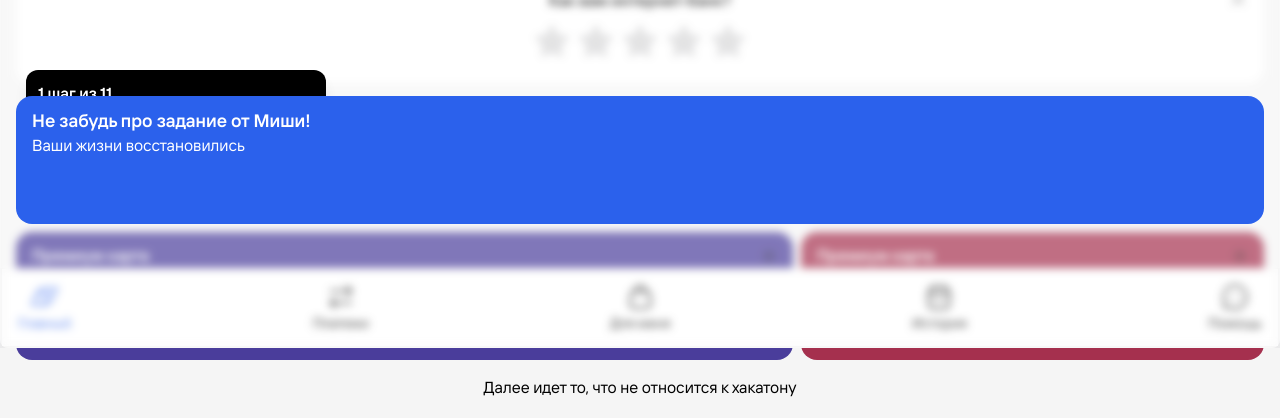
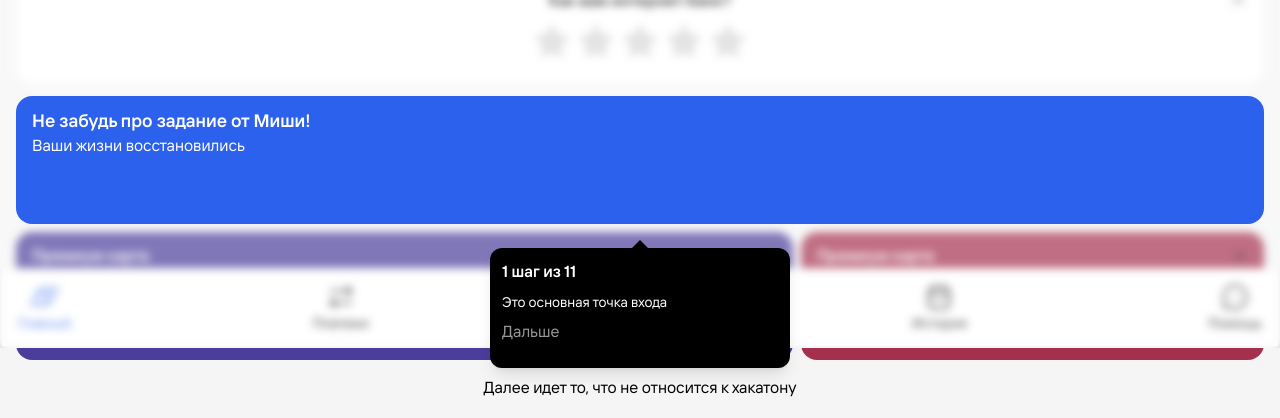
Before and after one commit to OCCASS/gazprom-frontend, a Next.js app: page / in a window 1280 px wide. Shown: the part 452-870 px from the top of the page. Built offline with nearby package versions, Linux system fonts and the light colour scheme.

Commit message:
fix: Tour tooltip fixed (position related to scroll)

```diff
--- a/app/notifications/page.tsx
+++ b/app/notifications/page.tsx
@@ -5,7 +5,7 @@ const Page = () => {
     return (
         <Layout withNavbar={false}>
             <header className="py-4 px-4 space-y-2">
-                <BackButton />
+                <BackButton id="notifications_back" />
                 <h1 className="font-medium text-3xl">Уведомления</h1>
             </header>
             <main className="px-4 space-y-4">
--- a/app/page.tsx
+++ b/app/page.tsx
@@ -29,7 +29,7 @@ export default function Home() {
                         {
                             tabs.map((item, index) =>
                                 <li key={index}>
-                                    <button className={twMerge("cursor-pointer h-8 px-2 rounded-lg text-md", item.selected && "bg-white")}>
+                                    <button className={twMerge("cursor-pointer h-8 px-2 py-1 rounded-lg text-md leading-none", item.selected && "bg-white")}>
                                         {item.label}
                                     </button>
                                 </li>)
--- a/components/BackButton/BackButton.tsx
+++ b/components/BackButton/BackButton.tsx
@@ -2,11 +2,13 @@
 
 import { useRouter } from "next/navigation";
 
-const BackButton = () => {
+export type TBackButtonProps = React.DetailedHTMLProps<React.ButtonHTMLAttributes<HTMLButtonElement>, HTMLButtonElement>
+
+const BackButton = (props: TBackButtonProps) => {
     const router = useRouter()
 
     return (
-        <button className="cursor-pointer" onClick={() => router.back()}>
+        <button className="cursor-pointer" onClick={() => router.back()} {...props}>
             <img src="./arrow-left.svg" width="32" height="32" />
         </button>
     )
--- a/components/Tour/Tour.tsx
+++ b/components/Tour/Tour.tsx
@@ -5,22 +5,32 @@ import { useState, useEffect, useCallback, useRef } from "react";
 
 type Step = {
     selector: string;
+    parentSelector?: string;
     text: string;
     canClick: boolean;
 };
 
 const TOOLTIP_WIDTH = 300;
 const TOOLTIP_MIN_HEIGHT = 120;
-const TOOLTIP_OFFSET = 10;
+const TOOLTIP_OFFSET = 16;
+const ARROW_SIZE = 8;
 const HIGHLIGHT_Z_INDEX = "9999";
 const MAX_RETRY_ATTEMPTS = 20;
 const RETRY_DELAY = 50;
+const SCREEN_PADDING = 16;
 
 type HighlightPosition = {
     top: number;
     left: number;
     width: number;
     height: number;
+};
+
+type TooltipPosition = {
+    top: number;
+    left: number;
+    arrowPosition: 'top' | 'bottom' | 'left' | 'right';
+    arrowOffset: number;
 };
 
 export default function Tour({
@@ -33,19 +43,23 @@ export default function Tour({
     const [currentStep, setCurrentStep] = useState(0);
     const [runTour, setRunTour] = useState(false);
     const [highlightPos, setHighlightPos] = useState<HighlightPosition | null>(null);
-    const [currentElement, setCurrentElement] = useState<HTMLElement | null>(null)
+    const [targetElementPos, setTargetElementPos] = useState<HighlightPosition | null>(null);
+    const [tooltipPos, setTooltipPos] = useState<TooltipPosition | null>(null);
+    const [currentElement, setCurrentElement] = useState<HTMLElement | null>(null);
     const retryCountRef = useRef(0);
+    const currentElementRef = useRef<HTMLElement | null>(null);
+    const parentElementRef = useRef<HTMLElement | null>(null);
 
     useEffect(() => {
-        const completedRaw = localStorage.getItem("siteTourCompleted")
-        if (!completedRaw) setRunTour(true)
-        else setRunTour(!JSON.parse(completedRaw))
-    }, [])
+        const completedRaw = localStorage.getItem("siteTourCompleted");
+        if (!completedRaw) setRunTour(true);
+        else setRunTour(!JSON.parse(completedRaw));
+    }, []);
 
     const completeTour = useCallback(() => {
         setRunTour(false);
         localStorage.setItem("siteTourCompleted", "true");
-        redirect("/")
+        redirect("/");
     }, []);
 
     const goToNextStep = useCallback(() => {
@@ -68,26 +82,156 @@ export default function Tour({
         };
     };
 
-    const calculateTooltipPosition = (highlight: HighlightPosition) => {
-        const tooltipBottom = highlight.top + highlight.height + TOOLTIP_OFFSET + TOOLTIP_MIN_HEIGHT;
-        const isOverflowingBottom = tooltipBottom > window.innerHeight;
+    const calculateTooltipPosition = (
+        targetPos: HighlightPosition,
+        highlightPos: HighlightPosition
+    ): TooltipPosition => {
+        const viewportWidth = window.innerWidth;
+        const viewportHeight = window.innerHeight;
 
-        const top = isOverflowingBottom
-            ? window.innerHeight - TOOLTIP_MIN_HEIGHT - TOOLTIP_OFFSET - highlight.height
-            : highlight.top + highlight.height + TOOLTIP_OFFSET;
+        // Центр целевого элемента
+        const targetCenterX = targetPos.left + targetPos.width / 2;
+        const targetCenterY = targetPos.top + targetPos.height / 2;
 
-        const tooltipRight = highlight.left + TOOLTIP_WIDTH + TOOLTIP_OFFSET;
-        const isOverflowingRight = tooltipRight > window.innerWidth;
+        // Проверяем возможность размещения снизу от целевого элемента
+        const spaceBelow = viewportHeight - (targetPos.top + targetPos.height);
+        const spaceAbove = targetPos.top;
+        const spaceRight = viewportWidth - (targetPos.left + targetPos.width);
+        const spaceLeft = targetPos.left;
 
-        const left = isOverflowingRight
-            ? window.innerWidth - TOOLTIP_WIDTH - TOOLTIP_OFFSET
-            : highlight.left + TOOLTIP_OFFSET;
+        const tooltipHeight = TOOLTIP_MIN_HEIGHT;
+        const neededHeight = tooltipHeight + TOOLTIP_OFFSET + ARROW_SIZE;
+        const neededWidth = TOOLTIP_WIDTH + TOOLTIP_OFFSET + ARROW_SIZE;
 
-        return { top, left };
+        let position: TooltipPosition;
+
+        // Приоритет: снизу > сверху > справа > слева
+        if (spaceBelow >= neededHeight) {
+            // Размещаем снизу
+            const top = targetPos.top + targetPos.height + TOOLTIP_OFFSET + ARROW_SIZE;
+            let left = targetCenterX - TOOLTIP_WIDTH / 2;
+
+            // Корректируем если выходит за границы
+            if (left < SCREEN_PADDING) {
+                left = SCREEN_PADDING;
+            } else if (left + TOOLTIP_WIDTH > viewportWidth - SCREEN_PADDING) {
+                left = viewportWidth - TOOLTIP_WIDTH - SCREEN_PADDING;
+            }
+
+            const arrowOffset = targetCenterX - left;
+
+            position = {
+                top,
+                left,
+                arrowPosition: 'top',
+                arrowOffset: Math.max(ARROW_SIZE * 2, Math.min(arrowOffset, TOOLTIP_WIDTH - ARROW_SIZE * 2))
+            };
+        } else if (spaceAbove >= neededHeight) {
+            // Размещаем сверху
+            const top = targetPos.top - tooltipHeight - TOOLTIP_OFFSET - ARROW_SIZE;
+            let left = targetCenterX - TOOLTIP_WIDTH / 2;
+
+            if (left < SCREEN_PADDING) {
+                left = SCREEN_PADDING;
+            } else if (left + TOOLTIP_WIDTH > viewportWidth - SCREEN_PADDING) {
+                left = viewportWidth - TOOLTIP_WIDTH - SCREEN_PADDING;
+            }
+
+            const arrowOffset = targetCenterX - left;
+
+            position = {
+                top: Math.max(SCREEN_PADDING, top),
+                left,
+                arrowPosition: 'bottom',
+                arrowOffset: Math.max(ARROW_SIZE * 2, Math.min(arrowOffset, TOOLTIP_WIDTH - ARROW_SIZE * 2))
+            };
+        } else if (spaceRight >= neededWidth) {
+            // Размещаем справа
+            const left = targetPos.left + targetPos.width + TOOLTIP_OFFSET + ARROW_SIZE;
+            let top = targetCenterY - tooltipHeight / 2;
+
+            if (top < SCREEN_PADDING) {
+                top = SCREEN_PADDING;
+            } else if (top + tooltipHeight > viewportHeight - SCREEN_PADDING) {
+                top = viewportHeight - tooltipHeight - SCREEN_PADDING;
+            }
+
+            const arrowOffset = targetCenterY - top;
+
+            position = {
+                top,
+                left,
+                arrowPosition: 'left',
+                arrowOffset: Math.max(ARROW_SIZE * 2, Math.min(arrowOffset, tooltipHeight - ARROW_SIZE * 2))
+            };
+        } else if (spaceLeft >= neededWidth) {
+            // Размещаем слева
+            const left = targetPos.left - TOOLTIP_WIDTH - TOOLTIP_OFFSET - ARROW_SIZE;
+            let top = targetCenterY - tooltipHeight / 2;
+
+            if (top < SCREEN_PADDING) {
+                top = SCREEN_PADDING;
+            } else if (top + tooltipHeight > viewportHeight - SCREEN_PADDING) {
+                top = viewportHeight - tooltipHeight - SCREEN_PADDING;
+            }
+
+            const arrowOffset = targetCenterY - top;
+
+            position = {
+                top,
+                left: Math.max(SCREEN_PADDING, left),
+                arrowPosition: 'right',
+                arrowOffset: Math.max(ARROW_SIZE * 2, Math.min(arrowOffset, tooltipHeight - ARROW_SIZE * 2))
+            };
+        } else {
+            // Fallback: размещаем где больше места
+            const maxSpace = Math.max(spaceBelow, spaceAbove, spaceRight, spaceLeft);
+
+            if (maxSpace === spaceBelow || maxSpace === spaceAbove) {
+                const top = maxSpace === spaceBelow
+                    ? targetPos.top + targetPos.height + TOOLTIP_OFFSET + ARROW_SIZE
+                    : viewportHeight - tooltipHeight - SCREEN_PADDING;
+
+                let left = targetCenterX - TOOLTIP_WIDTH / 2;
+                if (left < SCREEN_PADDING) {
+                    left = SCREEN_PADDING;
+                } else if (left + TOOLTIP_WIDTH > viewportWidth - SCREEN_PADDING) {
+                    left = viewportWidth - TOOLTIP_WIDTH - SCREEN_PADDING;
+                }
+
+                const arrowOffset = targetCenterX - left;
+
+                position = {
+                    top: Math.max(SCREEN_PADDING, Math.min(top, viewportHeight - tooltipHeight - SCREEN_PADDING)),
+                    left,
+                    arrowPosition: maxSpace === spaceBelow ? 'top' : 'bottom',
+                    arrowOffset: Math.max(ARROW_SIZE * 2, Math.min(arrowOffset, TOOLTIP_WIDTH - ARROW_SIZE * 2))
+                };
+            } else {
+                const left = maxSpace === spaceRight
+                    ? targetPos.left + targetPos.width + TOOLTIP_OFFSET + ARROW_SIZE
+                    : viewportWidth - TOOLTIP_WIDTH - SCREEN_PADDING;
+
+                let top = targetCenterY - tooltipHeight / 2;
+                if (top < SCREEN_PADDING) {
+                    top = SCREEN_PADDING;
+                } else if (top + tooltipHeight > viewportHeight - SCREEN_PADDING) {
+                    top = viewportHeight - tooltipHeight - SCREEN_PADDING;
+                }
+
+                const arrowOffset = targetCenterY - top;
+
+                position = {
+                    top,
+                    left: Math.max(SCREEN_PADDING, Math.min(left, viewportWidth - TOOLTIP_WIDTH - SCREEN_PADDING)),
+                    arrowPosition: maxSpace === spaceRight ? 'left' : 'right',
+                    arrowOffset: Math.max(ARROW_SIZE * 2, Math.min(arrowOffset, tooltipHeight - ARROW_SIZE * 2))
+                };
+            }
+        }
+
+        return position;
     };
-
-    const currentElementRef = useRef<HTMLElement | null>(null);
-    const parentElementRef = useRef<HTMLElement | null>(null);
 
     const cleanupCurrentElement = useCallback(() => {
         if (currentElementRef.current) {
@@ -101,96 +245,100 @@ export default function Tour({
             element.removeAttribute('data-original-position');
 
             currentElementRef.current = null;
-            setCurrentElement(null)
+            setCurrentElement(null);
         }
         if (parentElementRef.current) {
             const element = parentElementRef.current;
             element.style.zIndex = '';
+            parentElementRef.current = null;
         }
     }, []);
 
     const setupElementHighlight = useCallback((element: Element, parentElement: Element | null) => {
         cleanupCurrentElement();
 
-        if (parentElement)
-            parentElement.scrollIntoView({ behavior: "smooth", block: "center" });
-        else
-            element.scrollIntoView({ behavior: "smooth", block: "center" });
+        const scrollTarget = parentElement || element;
+        scrollTarget.scrollIntoView({ behavior: "smooth", block: "center" });
 
-        // Небольшая задержка только для плавного скролла
         requestAnimationFrame(() => {
             requestAnimationFrame(() => {
-                var position;
-                if (parentElement)
-                    position = getElementPosition(parentElement);
-                else
-                    position = getElementPosition(element);
-                setHighlightPos(position);
+                const targetPos = getElementPosition(element);
+                const highlightPos = parentElement ? getElementPosition(parentElement) : targetPos;
+
+                setTargetElementPos(targetPos);
+                setHighlightPos(highlightPos);
+
+                const tooltipPosition = calculateTooltipPosition(targetPos, highlightPos);
+                setTooltipPos(tooltipPosition);
             });
         });
 
         const htmlElement = element as HTMLElement;
 
-        // Сохраняем оригинальные стили в атрибутах
         htmlElement.setAttribute('data-original-zindex', htmlElement.style.zIndex);
         htmlElement.setAttribute('data-original-position', htmlElement.style.position);
 
         htmlElement.style.zIndex = HIGHLIGHT_Z_INDEX;
-        if (parentElement)
+
+        if (parentElement) {
             (parentElement as HTMLElement).style.zIndex = HIGHLIGHT_Z_INDEX;
+            parentElementRef.current = parentElement as HTMLElement;
+        }
 
-        // Проверяем, не находится ли элемент внутри fixed/sticky контейнера
         const computedPosition = window.getComputedStyle(htmlElement).position;
         if (computedPosition === "static") {
             htmlElement.style.position = "relative";
         }
 
         currentElementRef.current = htmlElement;
-        setCurrentElement(htmlElement)
-        if (parentElement)
-            parentElementRef.current = parentElement as HTMLElement;
+        setCurrentElement(htmlElement);
     }, [cleanupCurrentElement]);
 
     const findAndHighlightElement = useCallback(() => {
         if (!runTour || currentStep >= steps.length) return;
 
         const step = steps[currentStep];
-        console.log(`Шаг ${currentStep}: ищем элемент с селектором "${step.selector}"`);
         const element = document.querySelector(step.selector);
-        const parentElement = document.querySelector(step.parentSelector)
+        const parentElement = step.parentSelector ? document.querySelector(step.parentSelector) : null;
 
         if (element) {
-            console.log(`Элемент найден:`, element);
             retryCountRef.current = 0;
             setupElementHighlight(element, parentElement);
         } else if (retryCountRef.current < MAX_RETRY_ATTEMPTS) {
             retryCountRef.current++;
-            console.log(`Попытка ${retryCountRef.current}/${MAX_RETRY_ATTEMPTS}`);
             const timeoutId = setTimeout(findAndHighlightElement, RETRY_DELAY);
             return () => clearTimeout(timeoutId);
         } else {
-            console.warn(`Элемент с селектором "${step.selector}" не найден после ${MAX_RETRY_ATTEMPTS} попыток`);
-            console.log('Доступные элементы с id:', Array.from(document.querySelectorAll('[id]')).map(el => `#${el.id}`));
+            console.warn(`Element with selector "${step.selector}" not found after ${MAX_RETRY_ATTEMPTS} attempts`);
         }
     }, [runTour, currentStep, steps, setupElementHighlight]);
 
+    const updatePositions = useCallback(() => {
+        if (!currentElementRef.current) return;
+
+        const element = currentElementRef.current;
+        const parentElement = parentElementRef.current;
+
+        const targetPos = getElementPosition(element);
+        const highlightPos = parentElement ? getElementPosition(parentElement) : targetPos;
+
+        setTargetElementPos(targetPos);
+        setHighlightPos(highlightPos);
+
+        const tooltipPosition = calculateTooltipPosition(targetPos, highlightPos);
+        setTooltipPos(tooltipPosition);
+    }, []);
+
     useEffect(() => {
         findAndHighlightElement();
-
-        return () => {
-            cleanupCurrentElement();
-        };
+        return () => cleanupCurrentElement();
     }, [currentStep, runTour, steps, findAndHighlightElement, cleanupCurrentElement]);
 
     useEffect(() => {
         if (!runTour || currentStep >= steps.length) return;
 
         const step = steps[currentStep];
-        if (!step.canClick) return;
-
-        console.log(step, currentElement)
-
-        if (!currentElement) return
+        if (!step.canClick || !currentElement) return;
 
         const handleElementClick = () => {
             goToNextStep();
@@ -199,23 +347,91 @@ export default function Tour({
         currentElement.addEventListener("click", handleElementClick, { once: true });
 
         return () => {
-            currentElement.removeEventListener("click", handleElementClick)
+            currentElement.removeEventListener("click", handleElementClick);
         };
-    }, [currentElement, runTour, steps, goToNextStep]);
+    }, [currentElement, currentStep, runTour, steps, goToNextStep]);
 
-    if (!runTour || !highlightPos) return <>{children}</>;
+    useEffect(() => {
+        if (!runTour) return;
 
-    const tooltipPosition = calculateTooltipPosition(highlightPos);
+        const handleResize = () => {
+            updatePositions();
+        };
+
+        const handleScroll = () => {
+            updatePositions();
+        };
+
+        window.addEventListener('resize', handleResize);
+        window.addEventListener('scroll', handleScroll, true);
+
+        return () => {
+            window.removeEventListener('resize', handleResize);
+            window.removeEventListener('scroll', handleScroll, true);
+        };
+    }, [runTour, updatePositions]);
+
+    if (!runTour || !highlightPos || !tooltipPos) return <>{children}</>;
+
     const isLastStep = currentStep === steps.length - 1;
     const currentStepData = steps[currentStep];
+
+    const getArrowStyle = () => {
+        const baseStyle = {
+            position: 'absolute' as const,
+            width: 0,
+            height: 0,
+        };
+
+        const borderRadius = 12;
+        const minOffset = borderRadius + ARROW_SIZE;
+        const maxHorizontalOffset = TOOLTIP_WIDTH - borderRadius - ARROW_SIZE;
+
+        switch (tooltipPos.arrowPosition) {
+            case 'top':
+                return {
+                    ...baseStyle,
+                    top: -ARROW_SIZE,
+                    left: Math.max(minOffset, Math.min(tooltipPos.arrowOffset, maxHorizontalOffset)) - ARROW_SIZE,
+                    borderLeft: `${ARROW_SIZE}px solid transparent`,
+                    borderRight: `${ARROW_SIZE}px solid transparent`,
+                    borderBottom: `${ARROW_SIZE}px solid black`,
+                };
+            case 'bottom':
+                return {
+                    ...baseStyle,
+                    bottom: -ARROW_SIZE,
+                    left: Math.max(minOffset, Math.min(tooltipPos.arrowOffset, maxHorizontalOffset)) - ARROW_SIZE,
+                    borderLeft: `${ARROW_SIZE}px solid transparent`,
+                    borderRight: `${ARROW_SIZE}px solid transparent`,
+                    borderTop: `${ARROW_SIZE}px solid black`,
+                };
+            case 'left':
+                return {
+                    ...baseStyle,
+                    left: -ARROW_SIZE,
+                    top: Math.max(minOffset, Math.min(tooltipPos.arrowOffset, TOOLTIP_MIN_HEIGHT - borderRadius - ARROW_SIZE)) - ARROW_SIZE,
+                    borderTop: `${ARROW_SIZE}px solid transparent`,
+                    borderBottom: `${ARROW_SIZE}px solid transparent`,
+                    borderRight: `${ARROW_SIZE}px solid black`,
+                };
+            case 'right':
+                return {
+                    ...baseStyle,
+                    right: -ARROW_SIZE,
+                    top: Math.max(minOffset, Math.min(tooltipPos.arrowOffset, TOOLTIP_MIN_HEIGHT - borderRadius - ARROW_SIZE)) - ARROW_SIZE,
+                    borderTop: `${ARROW_SIZE}px solid transparent`,
+                    borderBottom: `${ARROW_SIZE}px solid transparent`,
+                    borderLeft: `${ARROW_SIZE}px solid black`,
+                };
+        }
+    };
 
     return (
         <>
             {children}
             <div className="fixed inset-0 z-50 pointer-events-none">
-                <div
-                    className="absolute inset-0 bg-white/30 backdrop-blur-xs border border-white/20 rounded-lg transition-all duration-200 pointer-events-auto"
-                />
+                <div className="absolute inset-0 bg-white/30 backdrop-blur-xs border border-white/20 rounded-lg transition-all duration-200 pointer-events-auto" />
 
                 <div
                     className="absolute rounded-lg pointer-events-none transition-all duration-200"
@@ -230,12 +446,14 @@ export default function Tour({
                 <div
                     className="absolute z-[10000] space-y-2 p-3 bg-black text-white rounded-xl shadow-lg transition-all duration-200 pointer-events-auto"
                     style={{
-                        top: tooltipPosition.top,
-                        left: tooltipPosition.left,
+                        top: tooltipPos.top,
+                        left: tooltipPos.left,
                         width: TOOLTIP_WIDTH,
                         minHeight: TOOLTIP_MIN_HEIGHT,
                     }}
                 >
+                    <div style={getArrowStyle()} />
+
                     <p className="font-medium">
                         {currentStep + 1} шаг из {steps.length}
                     </p>
--- a/package.json
+++ b/package.json
@@ -17,6 +17,7 @@
     "heroicons": "^2.2.0",
     "next": "15.5.4",
     "react": "19.1.0",
+    "react-confetti-boom": "^2.0.1",
     "react-dom": "19.1.0",
     "tailwind-merge": "^3.3.1"
   },
```
Also changed, not shown: 1 other file (tests, documents, lock files or other folders).
